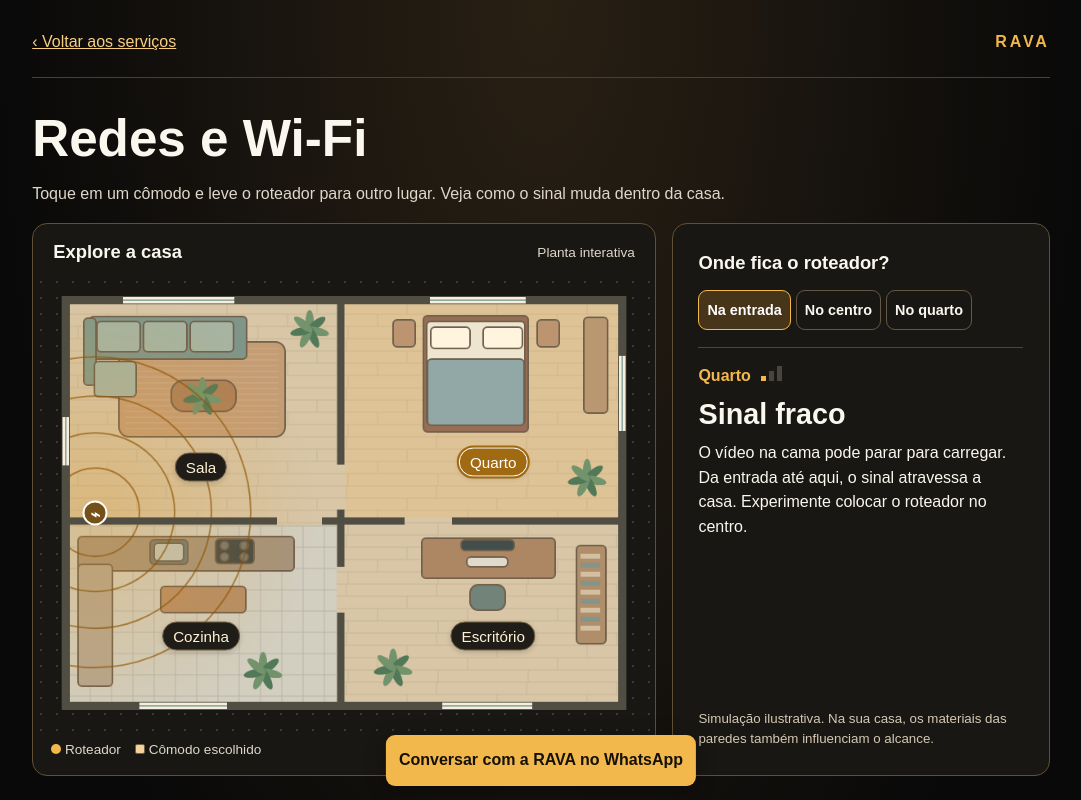
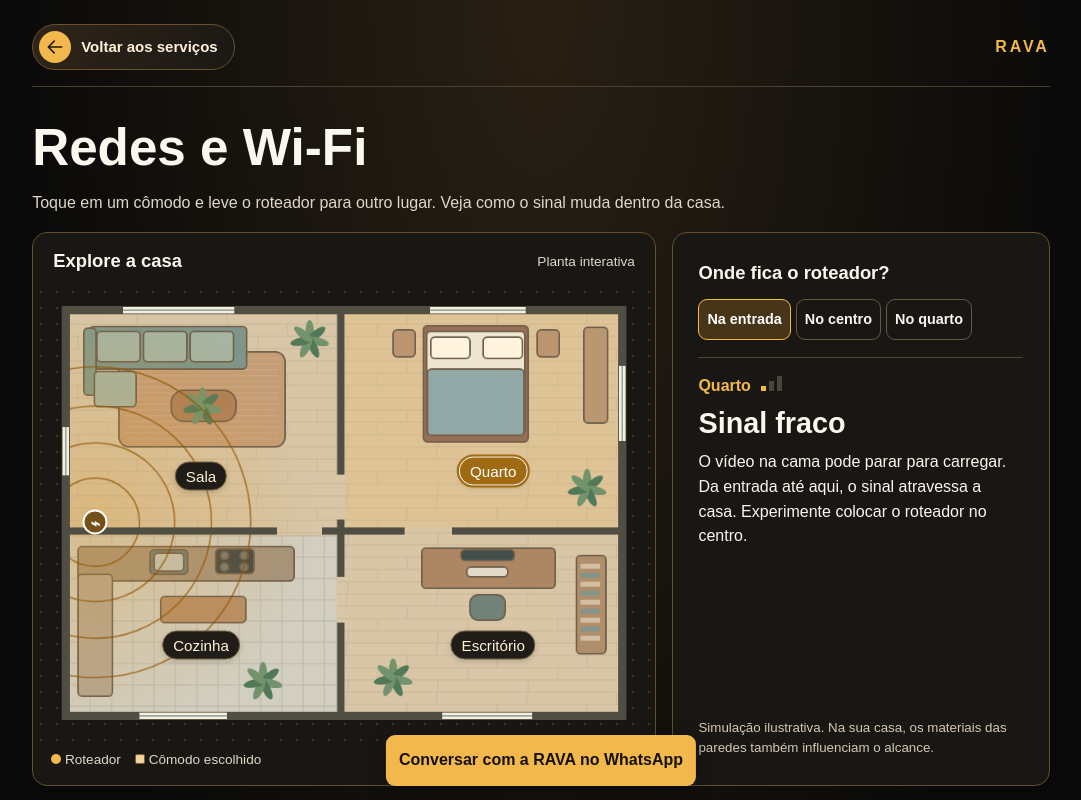
Before and after one commit to JeffByller/ravatiavancado, a plain HTML site: page dist/wifi.html in a window 1280 px wide. Shown: the top 800 px of the page, without its empty margins (99-1180 px from the left). Drawn offline with Linux system fonts and the light colour scheme.

Commit message:
Melhora o botão de voltar aos serviços

```diff
--- a/dist/explorar.css
+++ b/dist/explorar.css
@@ -18,8 +18,42 @@
 }
 .architecture {display:block;width:100%;height:auto}
 
-#back, #watch {
+#watch {
   border:0; background:transparent; color:#f8ce80; padding:6px 0;
   text-decoration:underline; font:inherit; cursor:pointer;
 }
 #contact {border:0;cursor:pointer;font-family:inherit}
+
+#back {
+  display:inline-flex;
+  align-items:center;
+  gap:10px;
+  min-height:46px;
+  padding:5px 16px 5px 6px;
+  border:1px solid #69502d;
+  border-radius:999px;
+  background:linear-gradient(110deg,#302519,#1b1814);
+  color:#fff1d9;
+  font-size:.9375rem;
+  font-weight:600;
+  line-height:1.25;
+}
+.back-icon {
+  display:grid;
+  place-items:center;
+  flex:none;
+  width:32px;
+  height:32px;
+  border-radius:50%;
+  background:#f2b84b;
+  color:#21190d;
+}
+#back:focus-visible {outline:3px solid #ffce73;outline-offset:3px}
+#back:active {background:#44331d}
+@media (hover:hover) {
+  #back:hover {border-color:#dca951}
+}
+@media (hover:hover) and (prefers-reduced-motion:no-preference) {
+  .back-icon svg {transition:transform .16s ease-out}
+  #back:hover svg {transform:translateX(-2px)}
+}
--- a/dist/wifi.html
+++ b/dist/wifi.html
@@ -13,7 +13,7 @@
 </head>
 <body class="wifi">
 <main>
-<nav><button type="button" id="back">‹ Voltar aos serviços</button><b>RAVA</b></nav>
+<nav><button type="button" id="back"><span class="back-icon" aria-hidden="true"><svg width="20" height="20" viewBox="0 0 24 24" fill="none" stroke="currentColor" stroke-width="2" stroke-linecap="round" stroke-linejoin="round"><path d="M20 12H4m7-7-7 7 7 7"/></svg></span>Voltar aos serviços</button><b>RAVA</b></nav>
 <section class="hero"><h1>Redes e Wi-Fi</h1><p>Toque em um cômodo e leve o roteador para outro lugar. Veja como o sinal muda dentro da casa.</p></section>
 <div class="workshop"><section class="mapPanel"><div class="mapTitle"><h2>Explore a casa</h2><span>Planta interativa</span></div>
 <div class="plan"><canvas aria-hidden="true" width="760" height="560"></canvas><div class="router" aria-hidden="true"><i></i>⌁</div></div>
```
Also changed, not shown: dist/explorar.html (+1 -1 lines).
